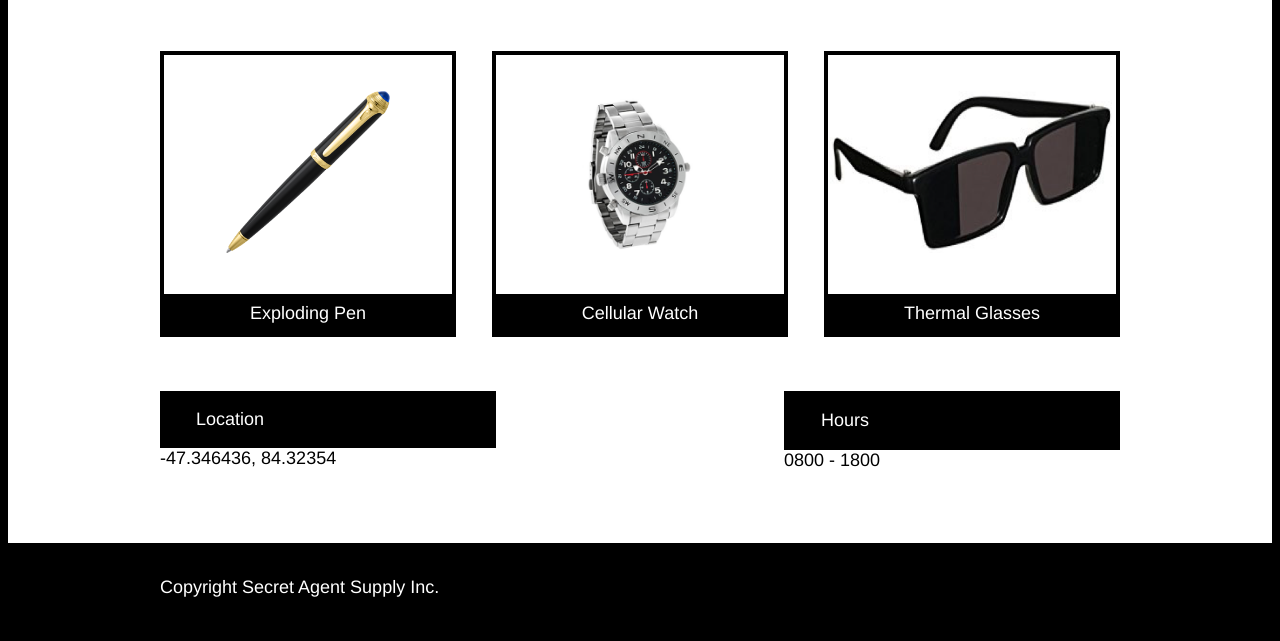
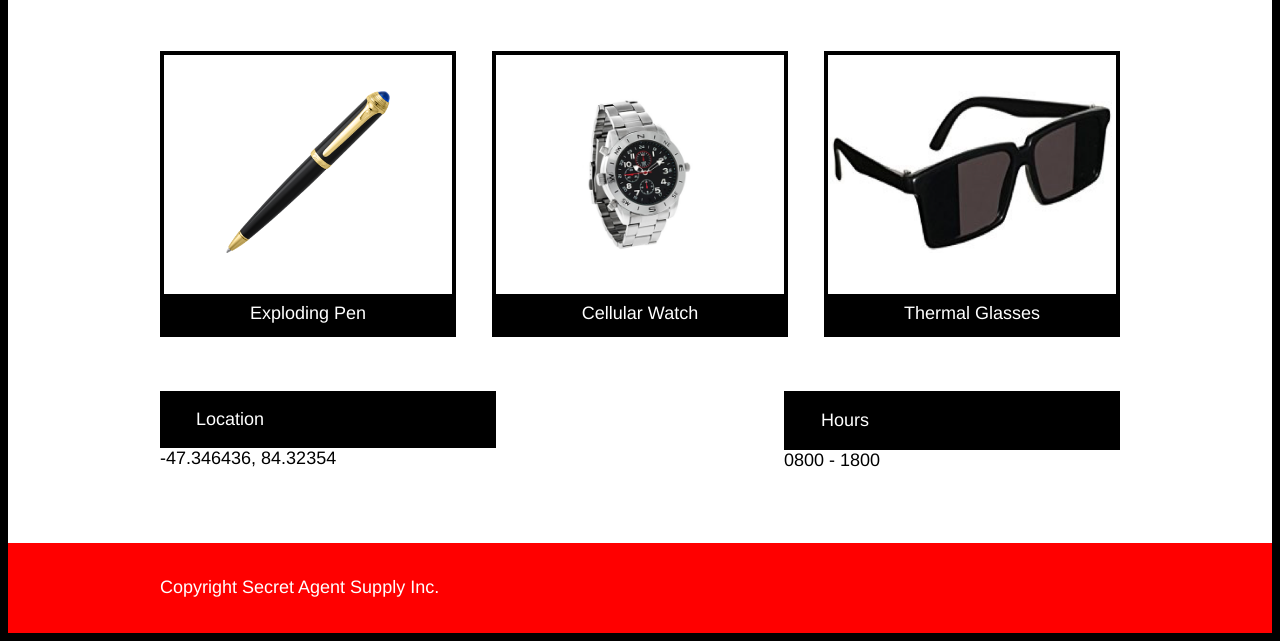
Before and after one commit to Whaddup/secretagentsupply, a plain HTML site: page index.html in a window 1280 px wide. Shown: the part 554-1195 px from the top of the page. Drawn offline with Linux system fonts and the light colour scheme.

Commit message:
Commit after initial code cleanup

```diff
--- a/css/style.css
+++ b/css/style.css
@@ -28,15 +28,12 @@ width: 100%;}
 
 .mainbody {}
 
-
 .greetingbox_overall {
   height: 25rem;
   background-image: url("../images/moto.jpeg");
-
   background-repeat: no-repeat;
   background-position: center;
   background-size: cover;
-
   display: flex;
   justify-content: center;
     }
@@ -76,11 +73,6 @@ background-color: firebrick;
 .menubar_innerbox a {color: white;
 margin-top: 0.75rem;
 margin-bottom: 0.75rem;}
-
-/* .image_overalloveralloverall_container {display: flex;
-  width: 960px;
-flex-direction: row;
-justify-content: space-between;} */
 
 .image_overalloverall_container {display: flex;
 justify-content: center;
@@ -153,7 +145,7 @@ color: white;}
 height: 5rem;
 justify-content: center;
 align-items: center;
-background-color: black;}
+background-color: red;}
 
 .copyrightnotice { width: 960px;}
 
```
